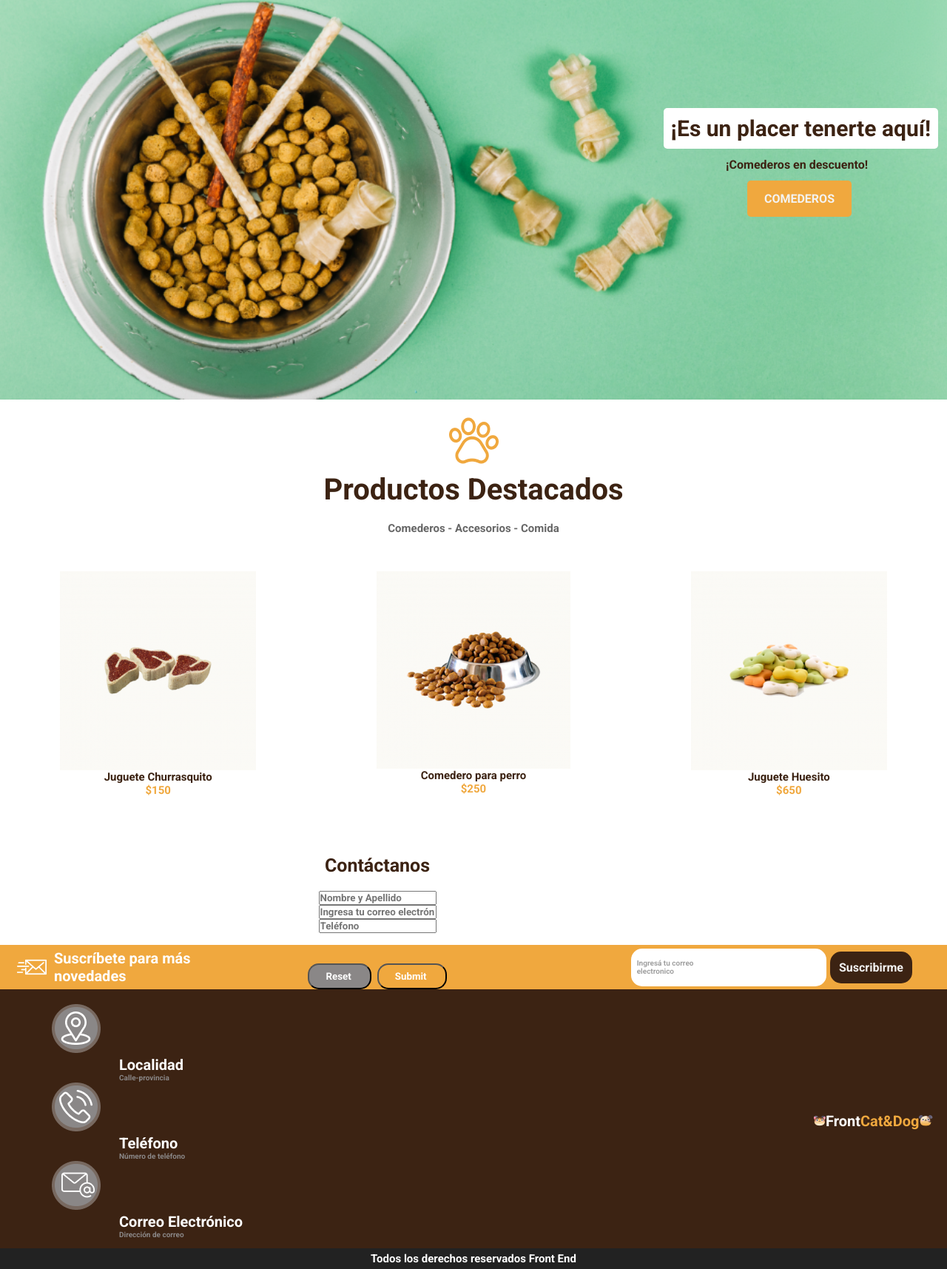
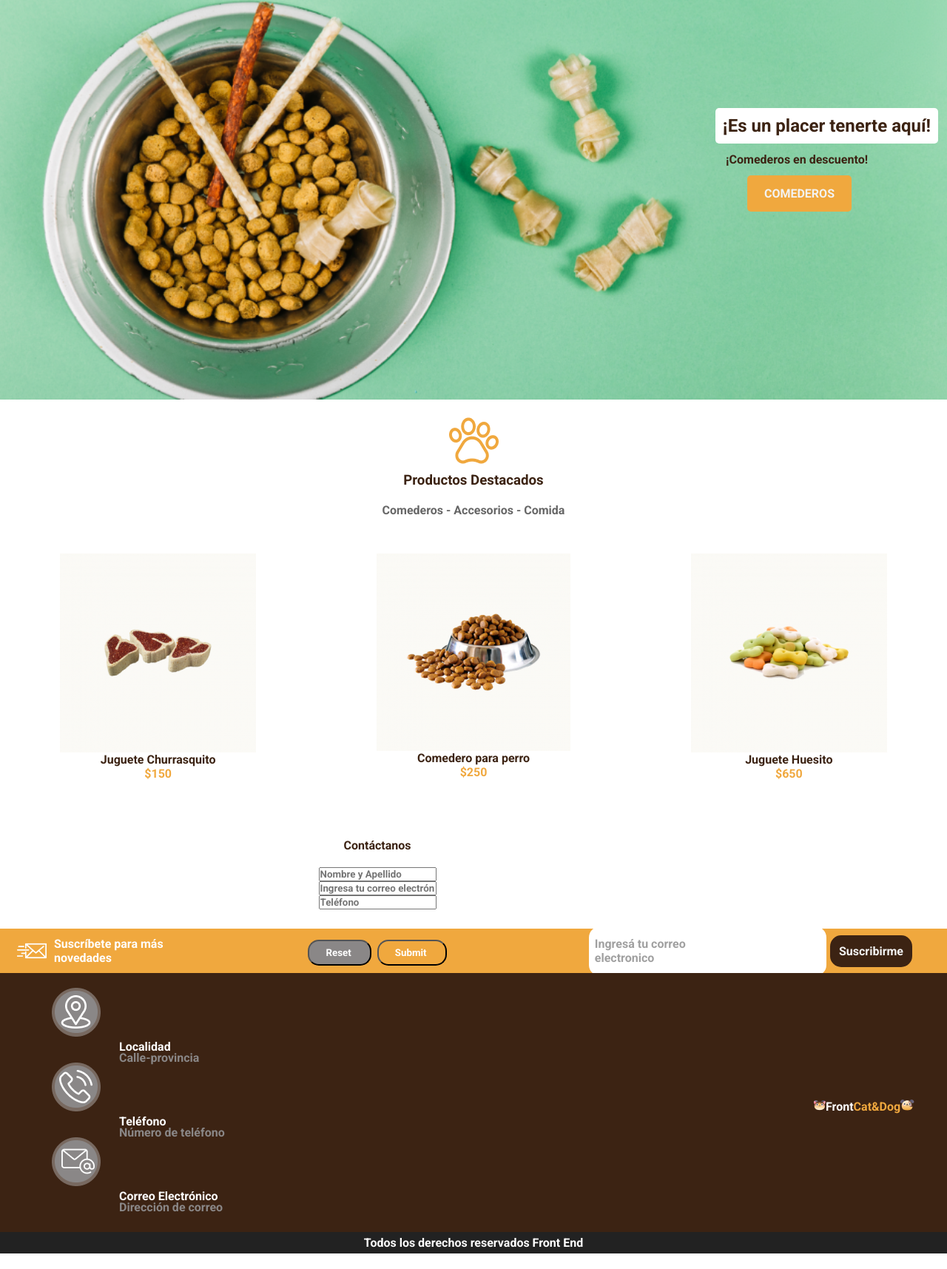
Before and after one commit to JulianaAparicio/Pet-Shop, a plain HTML site: page index.html in a window 1280 px wide. Shown: the part 104-1819 px from the top of the page at 74% size. After the commit the page ends 1798 px from the top, so only its background shows below. Drawn offline with Linux system fonts and the light colour scheme.

Commit message:
Agregre en rem

```diff
--- a/css/estilos.css
+++ b/css/estilos.css
@@ -17,13 +17,14 @@ a:visited {
 /*                           Inicio HEADER                         */
 
 
-/* PARTE 1*/
+/* PARTE NEGRA DE ARRIBA */
 
 .container {
     align-items: center;
     background-color:#222222;
     color: #F3F3F3;
     display: flex;
+    font-size: 0,63rem;
     font-style: normal;
     font-weight: normal;
     justify-content: space-between;
@@ -41,7 +42,7 @@ a:visited {
 }
 
 
-/* PARTE 2*/
+/* PARTE NARANJA DE ARRIBA*/
 
 .logo {
     align-items: center;
@@ -56,18 +57,21 @@ a:visited {
     color:#3C2313;
     font-weight: normal;
     font-style: normal;
-    font-size: 20px;
+    font-size: 1,25rem;
 }
 
 .logo2 {
     color: #FFFFFF;
-    font-size: 20px;
+    font-size: 1,25rem;
     font-style: normal;
     font-weight: normal;
 }
 
 .menu-2 {
     display: flex;
+    font-size: 0,81rem;
+    font-style: normal;
+    font-weight: normal;
     list-style-type: none;
     padding: 20px;
     padding-right: 40px;
@@ -108,16 +112,16 @@ h2 {
     border-radius: 5px;
     color:#3C2313;
     display: flex;
-    font-size: 30px;
+    font-size: 1,88rem;
     font-style: normal;
-    font-weight: normal;
+    font-weight: 400;
+    line-height: 35,16px;
     padding: 10px;
     text-align: center;
 }
 
 .texto-comederos {
     color: #3C2313;
-    font-size: 16px;
     font-style: normal;
     font-weight: lighter;
     padding-bottom: 12px;
@@ -140,14 +144,14 @@ h2 {
 
 h3 {
     color: #3C2313;
-    font-size: 40px;
+    font-size: 2,5rem;
     font-weight: bold;
     padding-top: 7px;
 }
 
 .subtitulo {
     color: #666666;
-    font-size: 15px;
+    font-size: 0,94rem;
     font-style: normal;
     font-weight: normal;
     margin-left: 95px;
@@ -191,7 +195,7 @@ h3 {
 }
 
 .precio-producto, .nombre-producto {
-    font-size: 15px;
+    font-size: 0,94rem;
     font-style: normal;
     font-weight: 500;
 }
@@ -203,7 +207,7 @@ h3 {
 
 h4 {
     color: #3C2313;
-    font-size: 25px;
+    font-size: 1,56rem;
     font-weight: bold;
     padding-bottom: 20px;
     padding-top: 78px;
@@ -272,7 +276,7 @@ form {
 
 .suscripcion-1 {
     color: #FFFFFF;
-    font-size: 20px;
+    font-size: 1,25rem;
     font-weight: bold;
     padding-left: 10px;
     padding-right: 270px;
@@ -282,7 +286,7 @@ form {
     background-color: #FFFFFF;
     border-radius: 15px;
     color:#A0A0A0;
-    font-size: 10px;
+    font-size: 0,56rem;
     margin-left: 270px;
     padding: 14px 148px 15px 8px;
 
@@ -313,7 +317,7 @@ form {
 
 .footer-datos p {
     color:#8A8787;
-    font-size: 10px;
+    font-size: 0,63rem;
     font-style: normal;
     font-weight: bold;
     line-height: 12px;
@@ -322,7 +326,7 @@ form {
 
 .footer-localidad div, .footer-telefono div, .footer-correo div {
     color: #FFFFFF;
-    font-size: 20px;
+    font-size: 1,25rem;
     font-style: normal;
     font-weight: bold;
     padding-left: 91px;
@@ -339,12 +343,12 @@ form {
     color: #FFFFFF;
     font-weight: normal;
     font-style: normal;
-    font-size: 20px;
+    font-size: 1,25rem;
 }
 
 .logofooter2 {
     color: #F0A83E;
-    font-size: 20px;
+    font-size: 1,25rem;
     font-style: normal;
     font-weight: normal;
 }
@@ -359,7 +363,7 @@ form {
 
 .footer-abajo p {
     color:#FFFFFF;
-    font-size: 15px;
+    font-size: 0,94rem;
     font-style: normal;
     font-weight: bold;
 }
```
Also changed, not shown: index.html (+1 -0 lines), 1 other file.
